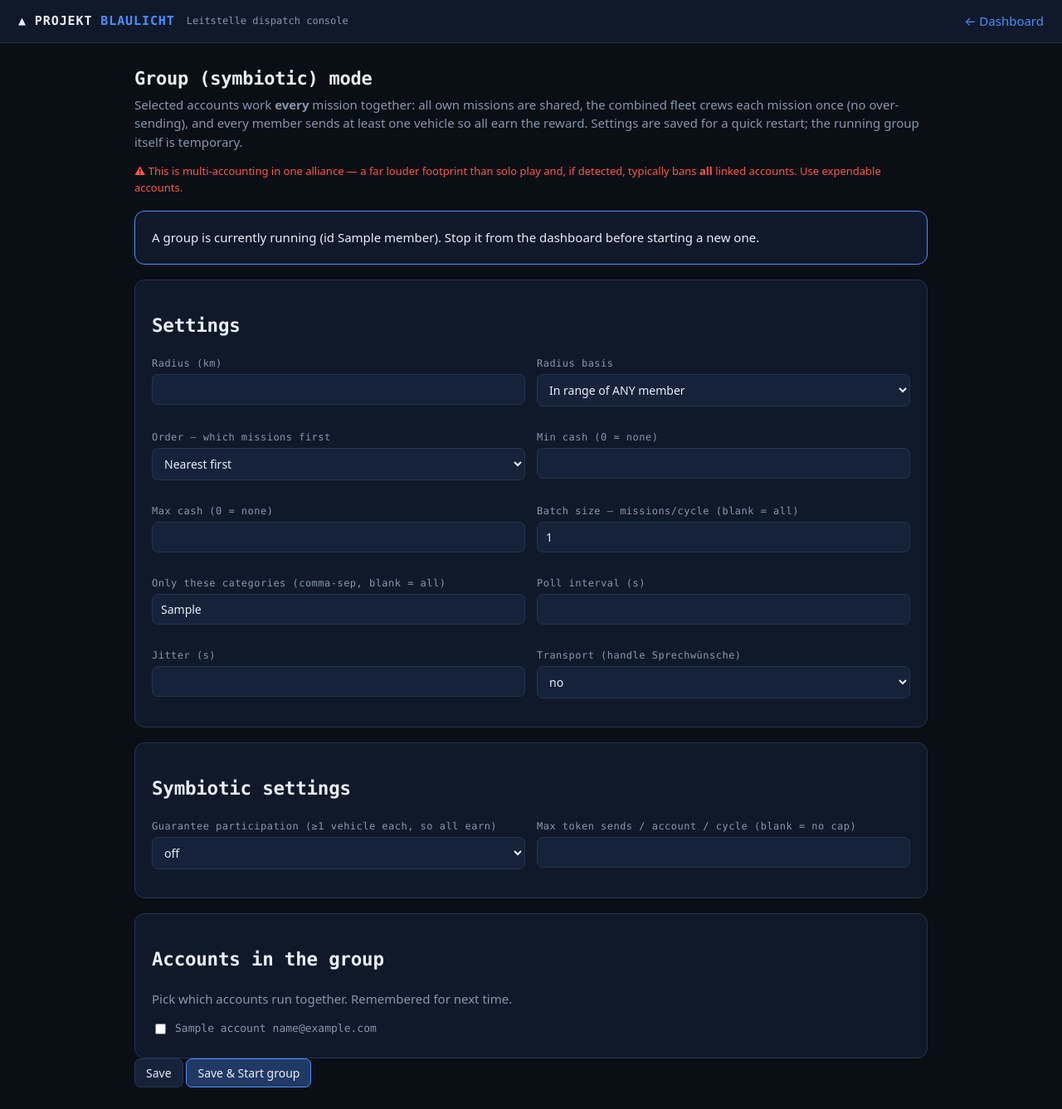
After one commit to hochhause/projekt-blaulicht, a Python web app: template app/web/templates/group.html in a window 1280 px wide. The commit adds this page. Shown: the whole page at 83% size. Run offline with Jinja, Linux system fonts and the light colour scheme; the template is opened without the code that fills it: most values are stand-ins (such as "Sample title", 1, 10 or a date in 2020).

Commit message:
Group mode phase 4: UI (Group start, config page, lifecycle)
- Dashboard nav gains "Group start" -> /group. While a group runs, a banner shows
  status + members + "Stop group"; each member row shows an "in group" pill
  instead of Start/Stop.
- /group config page: normal settings (radius + basis, order, cash bounds, batch,
  categories, poll/jitter, transport) + symbiotic settings (participation toggle,
  token cap) + account checkboxes. Two submits: "Save" (persist only) and
  "Save & Start group". Members + settings persist for a quick restart; the
  running group stays in-memory (temporary line).
- /group/stop stops it. The individual enable route is a no-op for accounts in
  the running group (can't be started solo). Group log channel labelled "Group".
- Carries the honest multi-accounting warning on the page.

Verified end-to-end via TestClient: save+start, guard, banner/pills, remembered
selection. Full suite 252 green.

Co-Authored-By: Claude Opus 4.8 <noreply@anthropic.com>

```diff
--- /dev/null
+++ b/app/web/templates/group.html
@@ -0,0 +1,77 @@
+{% extends "base.html" %}
+{% block nav %}<a href="/">&larr; Dashboard</a>{% endblock %}
+{% block content %}
+<h1>Group (symbiotic) mode</h1>
+<p class="muted" style="margin-top:0">Selected accounts work <b>every</b> mission together: all own missions are
+   shared, the combined fleet crews each mission once (no over-sending), and every member sends at least one
+   vehicle so all earn the reward. Settings are saved for a quick restart; the running group itself is temporary.</p>
+
+<p class="err" style="margin-top:0">⚠ This is multi-accounting in one alliance — a far louder footprint than solo play and, if detected,
+   typically bans <b>all</b> linked accounts. Use expendable accounts.</p>
+
+{% if running %}
+<div class="card" style="border-color:var(--blau)">
+  A group is currently running (id {{ members | join(', ') }}). Stop it from the dashboard before starting a new one.
+</div>
+{% endif %}
+
+<form method="post" action="/group">
+  <div class="card">
+    <h2>Settings</h2>
+    <div class="grid">
+      <div class="field"><label>Radius (km)</label><input name="radius_km" type="number" step="1" value="{{ cfg.radius_km }}"></div>
+      <div class="field"><label>Radius basis</label>
+        <select name="radius_basis">
+          <option value="any" {{ 'selected' if cfg.radius_basis == 'any' else '' }}>In range of ANY member</option>
+          <option value="all" {{ 'selected' if cfg.radius_basis == 'all' else '' }}>In range of ALL members</option>
+        </select></div>
+      <div class="field"><label>Order — which missions first</label>
+        <select name="order">
+          <option value="nearest" {{ 'selected' if cfg.order == 'nearest' else '' }}>Nearest first</option>
+          <option value="farthest" {{ 'selected' if cfg.order == 'farthest' else '' }}>Farthest first</option>
+          <option value="credits_high" {{ 'selected' if cfg.order == 'credits_high' else '' }}>Most cash first</option>
+          <option value="credits_low" {{ 'selected' if cfg.order == 'credits_low' else '' }}>Least cash first</option>
+          <option value="oldest" {{ 'selected' if cfg.order == 'oldest' else '' }}>Oldest first</option>
+          <option value="newest" {{ 'selected' if cfg.order == 'newest' else '' }}>Newest first</option>
+        </select></div>
+      <div class="field"><label>Min cash (0 = none)</label><input name="credit_min" type="number" step="1" value="{{ cfg.credit_min }}"></div>
+      <div class="field"><label>Max cash (0 = none)</label><input name="credit_max" type="number" step="1" value="{{ cfg.credit_max }}"></div>
+      <div class="field"><label>Batch size — missions/cycle (blank = all)</label>
+        <input name="batch_size" type="number" step="1" value="{{ cfg.batch_size if cfg.batch_size is not none else '' }}"></div>
+      <div class="field"><label>Only these categories (comma-sep, blank = all)</label>
+        <input name="allowed_categories" value="{{ cfg.allowed_categories | join(', ') }}" placeholder="fire, police"></div>
+      <div class="field"><label>Poll interval (s)</label><input name="poll_seconds" type="number" step="1" value="{{ cfg.poll_seconds }}"></div>
+      <div class="field"><label>Jitter (s)</label><input name="jitter_seconds" type="number" step="1" value="{{ cfg.jitter_seconds }}"></div>
+      <div class="field"><label>Transport (handle Sprechwünsche)</label>
+        <select name="transport_enabled"><option value="1" {{ 'selected' if cfg.transport_enabled else '' }}>yes</option><option value="" {{ '' if cfg.transport_enabled else 'selected' }}>no</option></select></div>
+    </div>
+  </div>
+
+  <div class="card">
+    <h2>Symbiotic settings</h2>
+    <div class="grid">
+      <div class="field"><label>Guarantee participation (≥1 vehicle each, so all earn)</label>
+        <select name="participation"><option value="1" {{ 'selected' if cfg.participation else '' }}>on</option><option value="" {{ '' if cfg.participation else 'selected' }}>off</option></select></div>
+      <div class="field"><label>Max token sends / account / cycle (blank = no cap)</label>
+        <input name="max_token_per_account" type="number" step="1" value="{{ cfg.max_token_per_account if cfg.max_token_per_account is not none else '' }}"></div>
+    </div>
+  </div>
+
+  <div class="card">
+    <h2>Accounts in the group</h2>
+    <p class="muted small" style="margin-top:0">Pick which accounts run together. Remembered for next time.</p>
+    {% for a in accounts %}
+    <label style="display:flex;align-items:center;gap:8px;font-family:var(--mono);font-size:13px;margin:5px 0;text-transform:none;letter-spacing:0">
+      <input type="checkbox" name="members" value="{{ a.id }}" style="width:auto"
+             {{ 'checked' if a.id in cfg.member_ids else '' }}>
+      {{ a.label }} <span class="muted">{{ a.email }}</span>
+    </label>
+    {% else %}
+    <p class="muted">No accounts yet — add some on the dashboard first.</p>
+    {% endfor %}
+  </div>
+
+  <button type="submit" name="action" value="save">Save</button>
+  <button type="submit" name="action" value="start" class="primary" {{ 'disabled' if running else '' }}>Save &amp; Start group</button>
+</form>
+{% endblock %}
```
Also changed, not shown: app/web/app.py (+67 -3 lines), app/web/templates/dashboard.html (+14 -1 lines).
